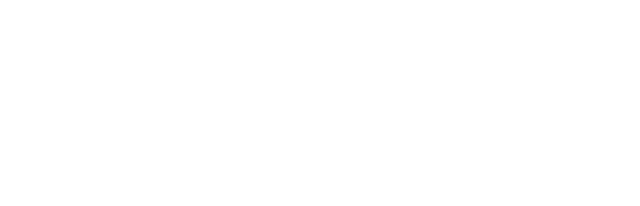
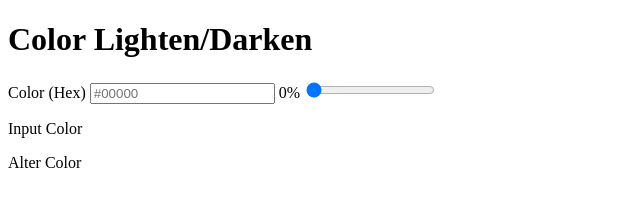
Before and after one commit to Fatima-hub333/JavaScript_Color_Tool, a plain HTML site: page index.html in a window 1280 px wide. Shown: the whole page, without its empty margins (0-640 px from the left). Drawn offline with Linux system fonts and the light colour scheme.

Commit message:
Create a base layout

```diff
--- a/index.html
+++ b/index.html
@@ -8,6 +8,21 @@
   <title>Document</title>
 </head>
 <body>
+  <div class="container">
+    <h1 class="title">Color Lighten/Darken</h1>
+  </div>
+  <label for="hex">Color (Hex)</label>
+  <input type="text" name="hex" id="hexInput" placeholder="#00000">
 
+  <label for="slider" id="sliderText">0%</label>
+  <input type="range" min="0" max="100" value="0"
+         class="slider" id="slider" name="slider">
+
+  <p>Input Color</p>
+  <div id="inputColor" class="box"></div>
+  <p>Alter Color</p>
+  <div id="alteredColor" class="box"></div>
+
+  <script src="index.js"></script>
 </body>
 </html>
```
